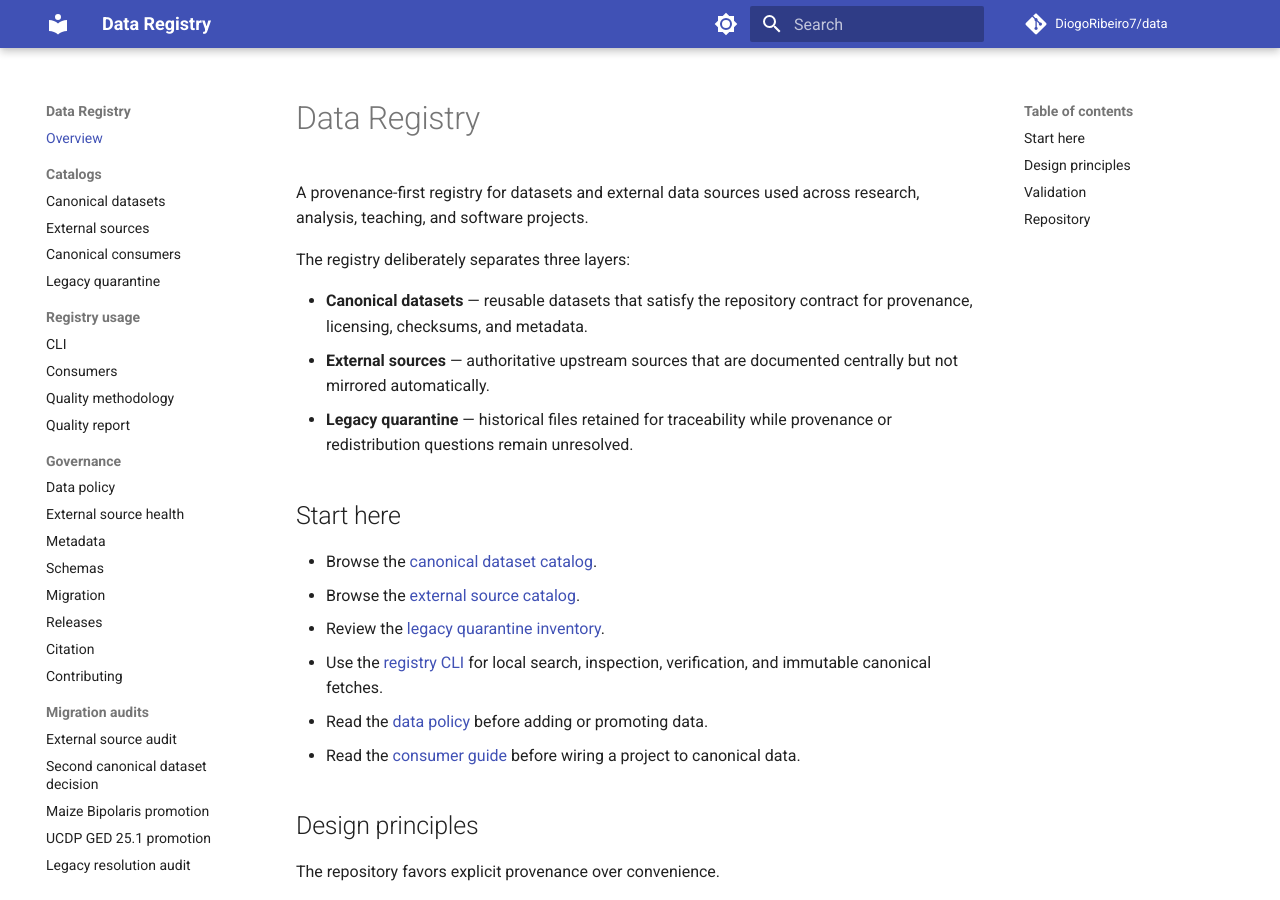
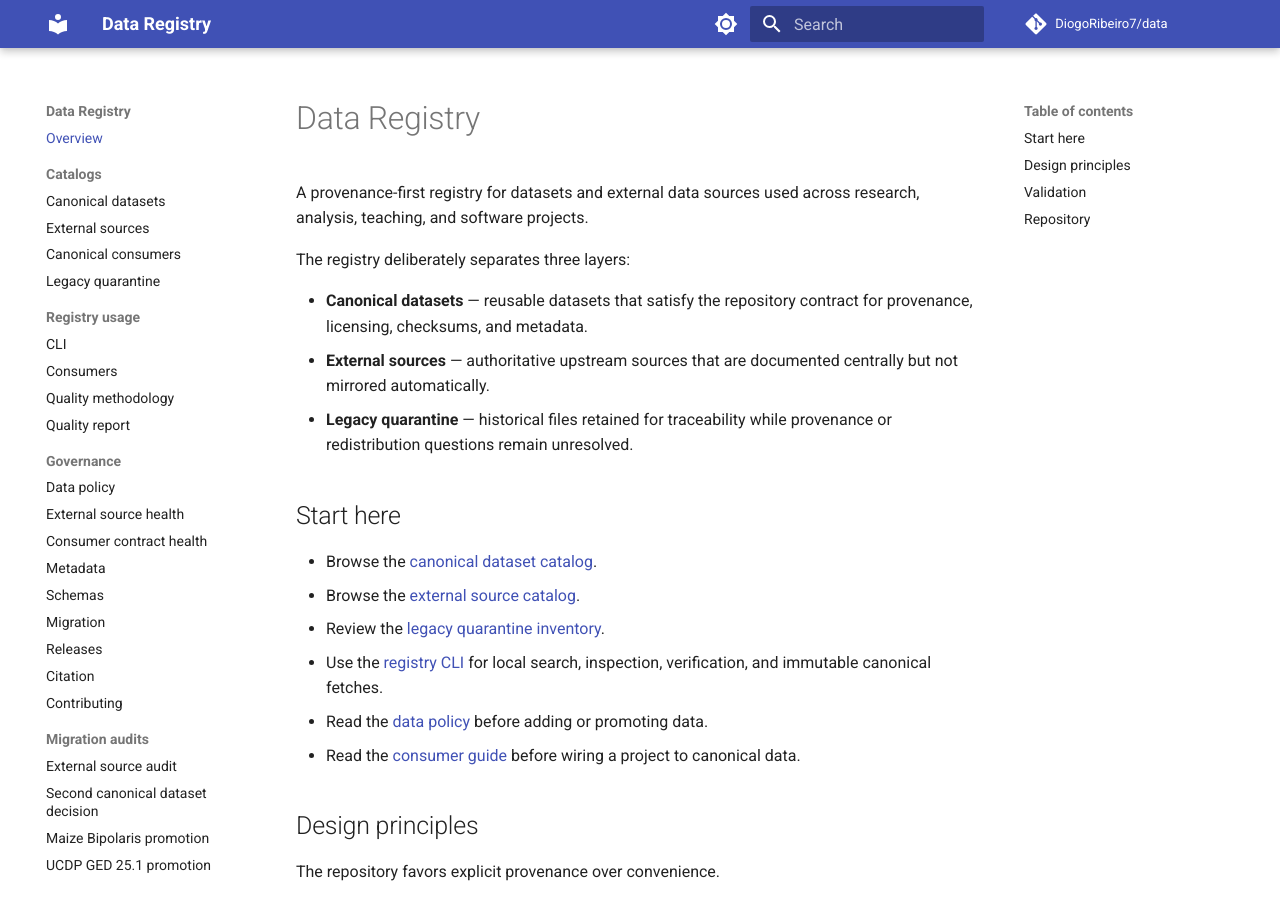
Before and after one commit to DiogoRibeiro7/data, an MkDocs documentation site: the page built from docs/index.md, in a window 1280 px wide and 900 px high. Built offline with MkDocs 1.6.1 and Material for MkDocs 9.7.7, drawn with Linux system fonts in a browser that asks for light colours; comment, search, counter and statistics services are not loaded.

Commit message:
docs: expose consumer contract health guidance

```diff
--- a/mkdocs.yml
+++ b/mkdocs.yml
@@ -51,6 +51,7 @@ nav:
   - Governance:
       - Data policy: DATA_POLICY.md
       - External source health: EXTERNAL_HEALTH.md
+      - Consumer contract health: CONSUMER_HEALTH.md
       - Metadata: METADATA.md
       - Schemas: SCHEMAS.md
       - Migration: MIGRATION.md
```
